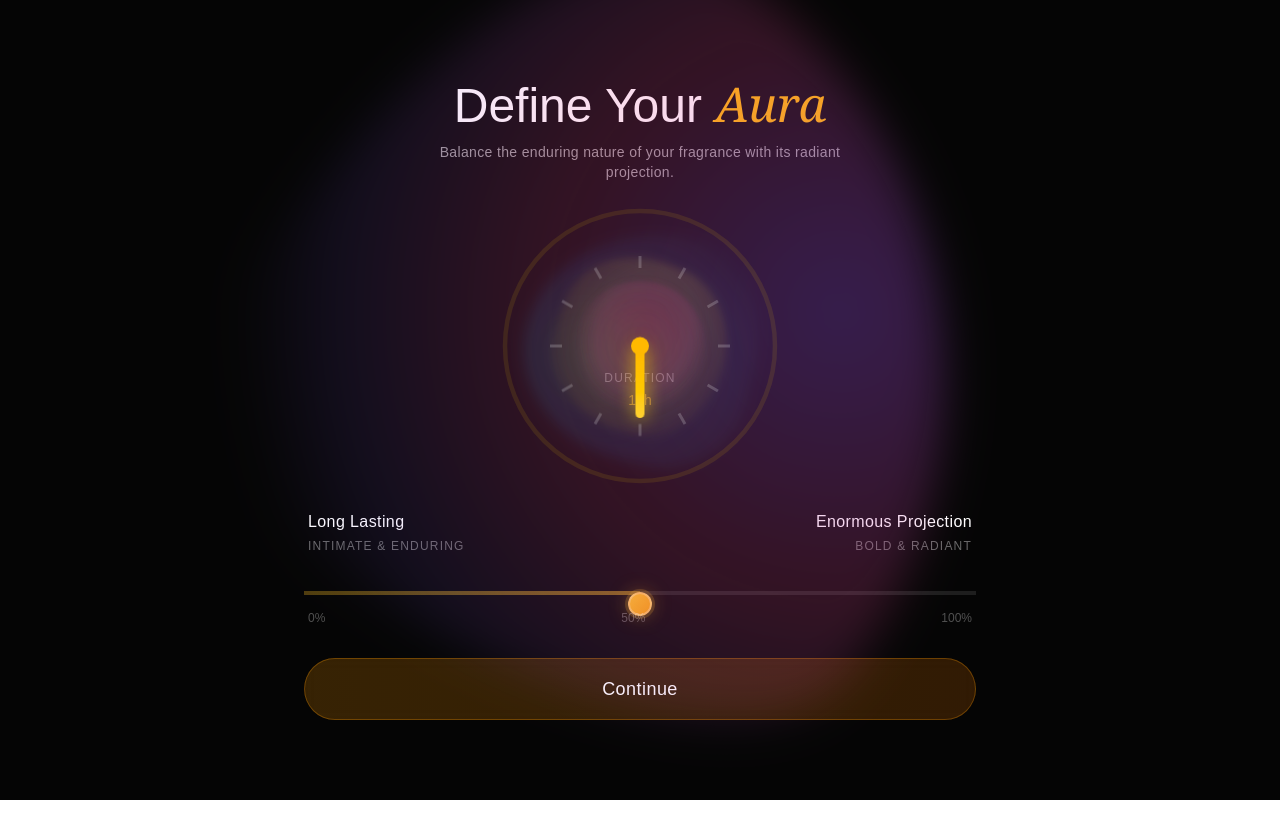
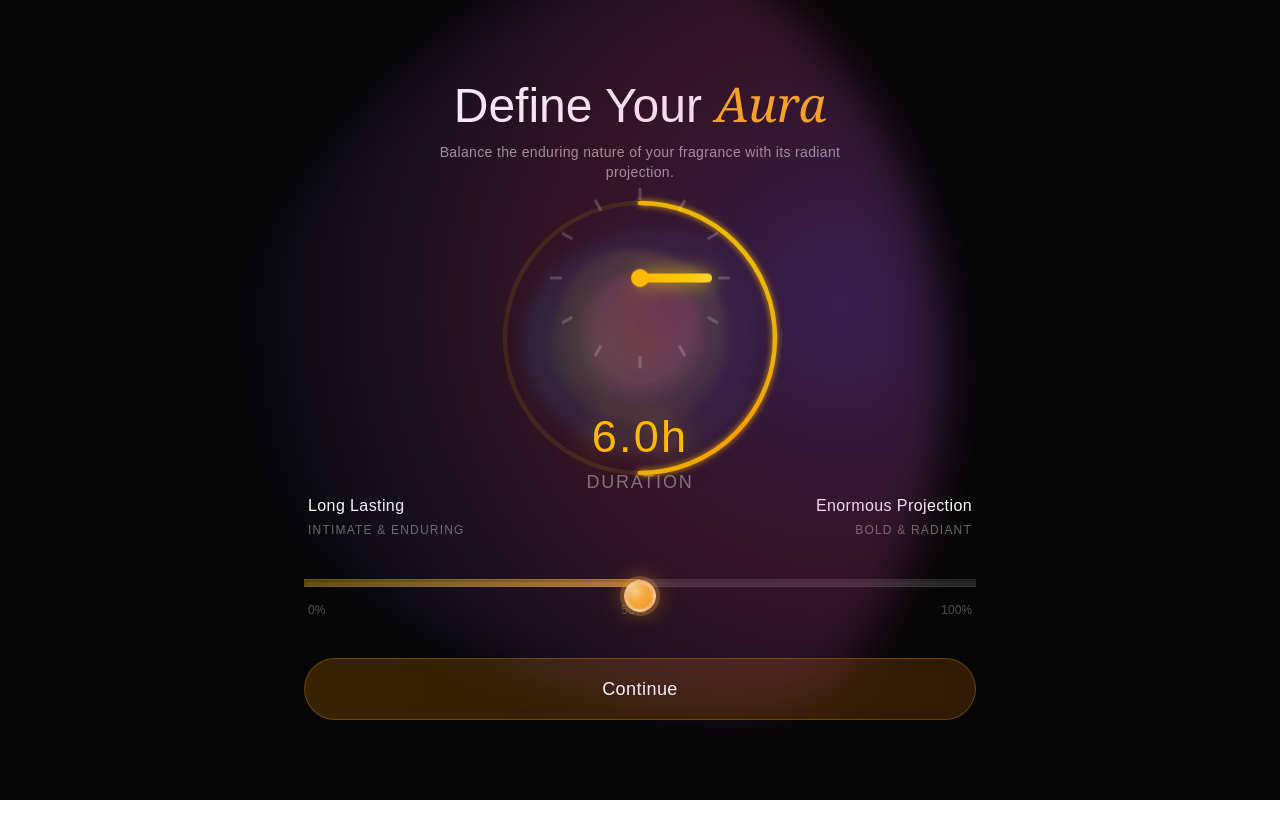
Before and after one commit to Kerryki/ConUhacksAlgorithmicPerfume, a Next.js app in the folder frontend/perfumeai/: page /create/longevity-projection in a window 1280 px wide. Both pictures are taken after a click on the button "Start". Shown: the top 838 px of the page. After the commit the page ends 800 px from the top, so only its background shows below. Built offline with nearby package versions, Linux system fonts and the light colour scheme.

Commit message:
Longevity and sillage page prototype done

```diff
--- a/frontend/perfumeai/src/app/create/longevity-projection/components/LongevityClock.js
+++ b/frontend/perfumeai/src/app/create/longevity-projection/components/LongevityClock.js
@@ -1,39 +1,47 @@
 'use client';
 
-import { motion, useSpring } from 'framer-motion';
-import { useEffect } from 'react';
+import { motion, useSpring, useTransform, useMotionValueEvent } from 'framer-motion';
+import { useEffect, useState } from 'react';
 
 export default function LongevityClock({ sliderValue }) {
   // Calculate longevity (inverse of slider: 0 slider = 100% longevity, 100 slider = 0% longevity)
   const longevity = 100 - sliderValue;
 
-  // Spring animations for smooth motion
-  const rotation = useSpring(0, {
-    stiffness: 100,
-    damping: 20,
-    mass: 1
-  });
-
-  const arcProgress = useSpring(0, {
+  // Single spring animation for both rotation and arc
+  const progress = useSpring(0, {
     stiffness: 100,
     damping: 20,
     mass: 1
   });
 
   useEffect(() => {
-    // Map longevity to rotation (0-360 degrees)
-    rotation.set((longevity / 100) * 360);
-
-    // Map longevity to arc progress (0-1)
-    arcProgress.set(longevity / 100);
-  }, [longevity, rotation, arcProgress]);
+    // Update single progress value (0 to 1)
+    progress.set(longevity / 100);
+  }, [longevity, progress]);
 
   // Calculate arc path for SVG
   const radius = 90;
   const circumference = 2 * Math.PI * radius;
 
+  // Transform progress to rotation (synchronized)
+  const rotation = useTransform(progress, [0, 1], [-90, 270]);
+
+  // Transform progress to arc offset (synchronized)
+  const arcOffset = useTransform(progress, [0, 1], [circumference, 0]);
+
+  // Transform progress to hours (3-9 hours range)
+  const hours = useTransform(progress, [0, 1], [3, 9]);
+
+  // State for displayed hours (initialized based on current longevity)
+  const [displayHours, setDisplayHours] = useState(3 + (longevity / 100) * 6);
+
+  // Subscribe to hours value changes
+  useMotionValueEvent(hours, 'change', (latest) => {
+    setDisplayHours(latest);
+  });
+
   return (
-    <div className="relative flex items-center justify-center scale-150">
+    <div className="relative flex flex-col items-center justify-center scale-150">
       {/* SVG Arc Container */}
       <svg
         width="240"
@@ -69,7 +77,7 @@ export default function LongevityClock({ sliderValue }) {
           strokeWidth="3"
         />
 
-        {/* Animated arc */}
+        {/* Animated arc - perfectly synchronized with hand */}
         <motion.circle
           cx="120"
           cy="120"
@@ -81,22 +89,9 @@ export default function LongevityClock({ sliderValue }) {
           filter="url(#glow)"
           style={{
             strokeDasharray: circumference,
-            strokeDashoffset: useSpring(circumference, {
-              stiffness: 100,
-              damping: 20,
-              mass: 1
-            }),
+            strokeDashoffset: arcOffset,
             rotate: -90,
             transformOrigin: 'center'
-          }}
-          animate={{
-            strokeDashoffset: circumference - (arcProgress.get() * circumference)
-          }}
-          transition={{
-            type: "spring",
-            stiffness: 100,
-            damping: 20,
-            mass: 1
           }}
         />
       </svg>
@@ -106,7 +101,7 @@ export default function LongevityClock({ sliderValue }) {
         {/* Center dot */}
         <div className="absolute w-3 h-3 bg-amber-400 rounded-full z-10 shadow-lg shadow-amber-500/50" />
 
-        {/* Hour hand */}
+        {/* Hour hand - synchronized with arc */}
         <motion.div
           className="absolute w-1.5 h-12 bg-gradient-to-t from-amber-400 to-amber-300 rounded-full origin-bottom"
           style={{
@@ -130,6 +125,30 @@ export default function LongevityClock({ sliderValue }) {
           />
         ))}
       </div>
+
+      {/* Time Display */}
+      <motion.div
+        className="mt-6 text-center"
+        initial={{ opacity: 0, y: 10 }}
+        animate={{ opacity: 1, y: 0 }}
+        transition={{ duration: 0.5 }}
+      >
+        <motion.span
+          className="text-3xl font-light text-amber-400 tracking-wider block"
+          style={{
+            textShadow: '0 0 20px rgba(251, 191, 36, 0.5), 0 0 40px rgba(251, 191, 36, 0.3)'
+          }}
+          key={displayHours}
+          initial={{ scale: 0.8, opacity: 0 }}
+          animate={{ scale: 1, opacity: 1 }}
+          transition={{ duration: 0.3, ease: 'easeOut' }}
+        >
+          {displayHours.toFixed(1)}h
+        </motion.span>
+        <div className="text-white/40 text-xs uppercase tracking-widest mt-1 font-light">
+          Duration
+        </div>
+      </motion.div>
     </div>
   );
 }
--- a/frontend/perfumeai/src/app/create/longevity-projection/page.js
+++ b/frontend/perfumeai/src/app/create/longevity-projection/page.js
@@ -72,7 +72,7 @@ export default function LongevityProjectionPage() {
   }
 
   return (
-    <div className="min-h-screen bg-[#050505] flex flex-col items-center justify-between px-6 py-12 relative">
+    <div className="min-h-screen bg-[#050505] flex flex-col items-center justify-between px-6 py-12 relative overflow-hidden">
       {/* Header Section */}
       <div className="text-center space-y-3 pt-8">
         <h1 className="text-4xl md:text-5xl font-light text-white">
@@ -94,14 +94,6 @@ export default function LongevityProjectionPage() {
           {/* Longevity Clock - On Top */}
           <div className="absolute inset-0 flex items-center justify-center z-20">
             <LongevityClock sliderValue={sliderValue} />
-          </div>
-
-          {/* Duration Label - Below Visual */}
-          <div className="absolute bottom-0 left-1/2 transform -translate-x-1/2 translate-y-16">
-            <div className="text-center">
-              <div className="text-white/40 text-xs uppercase tracking-widest mb-1">Duration</div>
-              <div className="text-amber-400/60 text-sm font-light">{Math.round((100 - sliderValue) / 100 * 24)}h</div>
-            </div>
           </div>
         </div>
       </div>
@@ -131,7 +123,7 @@ export default function LongevityProjectionPage() {
           </div>
 
           {/* Custom Styled Slider with Golden Track */}
-          <div className="relative">
+          <div className="relative py-2">
             <input
               type="range"
               min="0"
@@ -139,13 +131,13 @@ export default function LongevityProjectionPage() {
               value={sliderValue}
               onInput={handleSliderChange}
               onChange={handleSliderChange}
-              className="slider-luxury w-full h-1 bg-transparent appearance-none cursor-pointer"
+              className="slider-luxury w-full h-2 bg-transparent appearance-none cursor-pointer"
               style={{
                 background: `linear-gradient(to right,
-                  rgba(251, 191, 36, 0.3) 0%,
-                  rgba(251, 191, 36, 0.5) ${sliderValue}%,
-                  rgba(255, 255, 255, 0.1) ${sliderValue}%,
-                  rgba(255, 255, 255, 0.1) 100%)`
+                  rgba(251, 191, 36, 0.4) 0%,
+                  rgba(251, 191, 36, 0.7) ${sliderValue}%,
+                  rgba(255, 255, 255, 0.15) ${sliderValue}%,
+                  rgba(255, 255, 255, 0.15) 100%)`
               }}
             />
 
@@ -170,70 +162,81 @@ export default function LongevityProjectionPage() {
       <style jsx>{`
         .slider-luxury::-webkit-slider-thumb {
           appearance: none;
-          width: 24px;
-          height: 24px;
+          width: 32px;
+          height: 32px;
           border-radius: 50%;
-          background: linear-gradient(135deg, #fbbf24 0%, #f59e0b 100%);
+          background: radial-gradient(circle at 30% 30%, #fde68a 0%, #fbbf24 40%, #f59e0b 100%);
           cursor: pointer;
-          box-shadow: 0 0 0 3px rgba(251, 191, 36, 0.2),
-                      0 0 20px rgba(251, 191, 36, 0.4),
-                      0 2px 8px rgba(0, 0, 0, 0.5);
-          transition: all 0.3s ease;
-          border: 2px solid rgba(255, 255, 255, 0.3);
+          box-shadow: 0 0 0 4px rgba(251, 191, 36, 0.25),
+                      0 0 25px rgba(251, 191, 36, 0.5),
+                      0 4px 12px rgba(0, 0, 0, 0.6),
+                      inset 0 1px 3px rgba(255, 255, 255, 0.4);
+          transition: all 0.3s cubic-bezier(0.4, 0, 0.2, 1);
+          border: 3px solid rgba(255, 255, 255, 0.4);
+          position: relative;
         }
 
         .slider-luxury::-webkit-slider-thumb:hover {
-          transform: scale(1.15);
-          box-shadow: 0 0 0 5px rgba(251, 191, 36, 0.3),
-                      0 0 30px rgba(251, 191, 36, 0.6),
-                      0 4px 12px rgba(0, 0, 0, 0.6);
-          border-color: rgba(255, 255, 255, 0.5);
+          transform: scale(1.2);
+          box-shadow: 0 0 0 6px rgba(251, 191, 36, 0.35),
+                      0 0 40px rgba(251, 191, 36, 0.7),
+                      0 6px 16px rgba(0, 0, 0, 0.7),
+                      inset 0 1px 3px rgba(255, 255, 255, 0.5);
+          border-color: rgba(255, 255, 255, 0.6);
         }
 
         .slider-luxury::-webkit-slider-thumb:active {
-          transform: scale(1.05);
-          box-shadow: 0 0 0 6px rgba(251, 191, 36, 0.4),
-                      0 0 25px rgba(251, 191, 36, 0.5),
-                      0 2px 8px rgba(0, 0, 0, 0.5);
+          transform: scale(1.1);
+          box-shadow: 0 0 0 8px rgba(251, 191, 36, 0.4),
+                      0 0 35px rgba(251, 191, 36, 0.6),
+                      0 4px 12px rgba(0, 0, 0, 0.6),
+                      inset 0 1px 3px rgba(255, 255, 255, 0.4);
         }
 
         .slider-luxury::-moz-range-thumb {
-          width: 24px;
-          height: 24px;
-          border: 2px solid rgba(255, 255, 255, 0.3);
+          width: 32px;
+          height: 32px;
+          border: 3px solid rgba(255, 255, 255, 0.4);
           border-radius: 50%;
-          background: linear-gradient(135deg, #fbbf24 0%, #f59e0b 100%);
+          background: radial-gradient(circle at 30% 30%, #fde68a 0%, #fbbf24 40%, #f59e0b 100%);
           cursor: pointer;
-          box-shadow: 0 0 0 3px rgba(251, 191, 36, 0.2),
-                      0 0 20px rgba(251, 191, 36, 0.4),
-                      0 2px 8px rgba(0, 0, 0, 0.5);
-          transition: all 0.3s ease;
+          box-shadow: 0 0 0 4px rgba(251, 191, 36, 0.25),
+                      0 0 25px rgba(251, 191, 36, 0.5),
+                      0 4px 12px rgba(0, 0, 0, 0.6),
+                      inset 0 1px 3px rgba(255, 255, 255, 0.4);
+          transition: all 0.3s cubic-bezier(0.4, 0, 0.2, 1);
         }
 
         .slider-luxury::-moz-range-thumb:hover {
-          transform: scale(1.15);
-          box-shadow: 0 0 0 5px rgba(251, 191, 36, 0.3),
-                      0 0 30px rgba(251, 191, 36, 0.6),
-                      0 4px 12px rgba(0, 0, 0, 0.6);
-          border-color: rgba(255, 255, 255, 0.5);
+          transform: scale(1.2);
+          box-shadow: 0 0 0 6px rgba(251, 191, 36, 0.35),
+                      0 0 40px rgba(251, 191, 36, 0.7),
+                      0 6px 16px rgba(0, 0, 0, 0.7),
+                      inset 0 1px 3px rgba(255, 255, 255, 0.5);
+          border-color: rgba(255, 255, 255, 0.6);
         }
 
         .slider-luxury::-moz-range-thumb:active {
-          transform: scale(1.05);
-          box-shadow: 0 0 0 6px rgba(251, 191, 36, 0.4),
-                      0 0 25px rgba(251, 191, 36, 0.5),
-                      0 2px 8px rgba(0, 0, 0, 0.5);
+          transform: scale(1.1);
+          box-shadow: 0 0 0 8px rgba(251, 191, 36, 0.4),
+                      0 0 35px rgba(251, 191, 36, 0.6),
+                      0 4px 12px rgba(0, 0, 0, 0.6),
+                      inset 0 1px 3px rgba(255, 255, 255, 0.4);
         }
 
         .slider-luxury::-webkit-slider-runnable-track {
-          height: 2px;
-          border-radius: 2px;
+          height: 6px;
+          border-radius: 8px;
+          box-shadow: inset 0 1px 3px rgba(0, 0, 0, 0.4),
+                      0 1px 1px rgba(255, 255, 255, 0.05);
         }
 
         .slider-luxury::-moz-range-track {
-          height: 2px;
-          border-radius: 2px;
+          height: 6px;
+          border-radius: 8px;
           background: transparent;
+          box-shadow: inset 0 1px 3px rgba(0, 0, 0, 0.4),
+                      0 1px 1px rgba(255, 255, 255, 0.05);
         }
       `}</style>
     </div>
```
